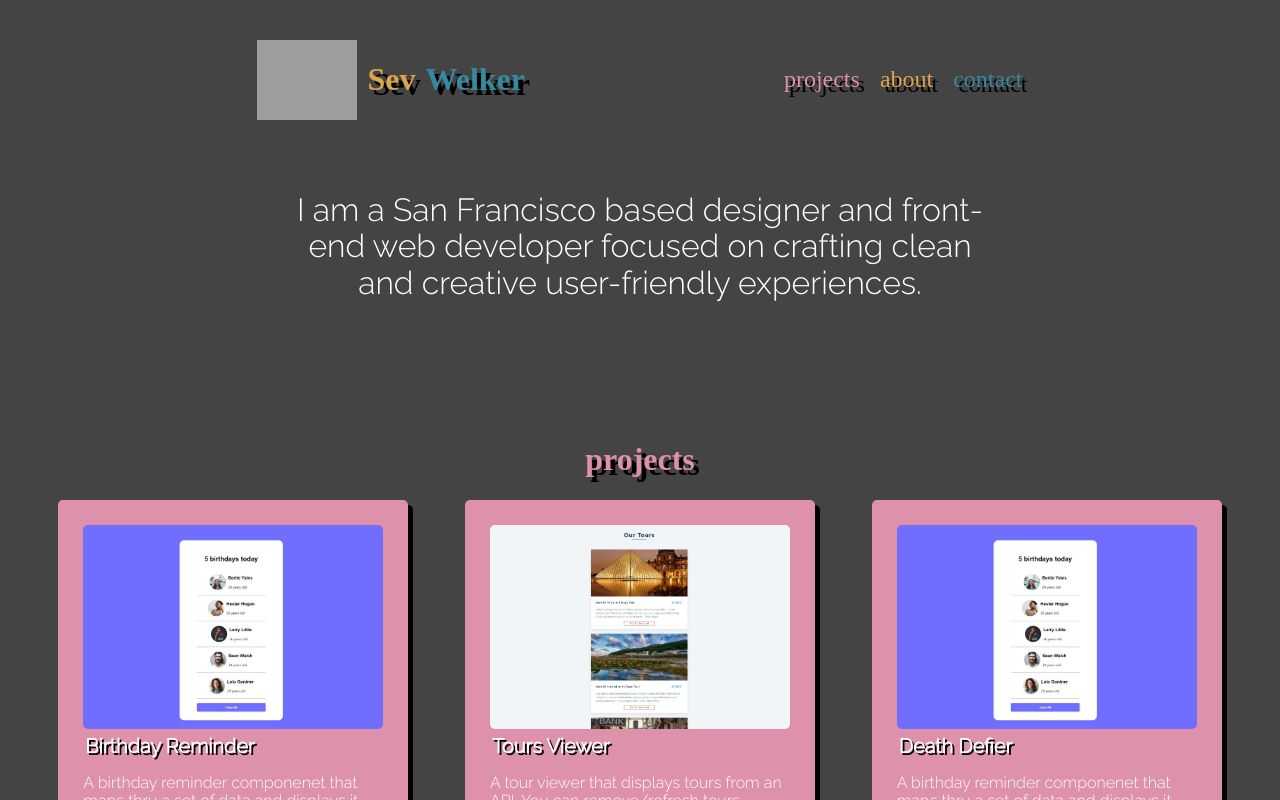
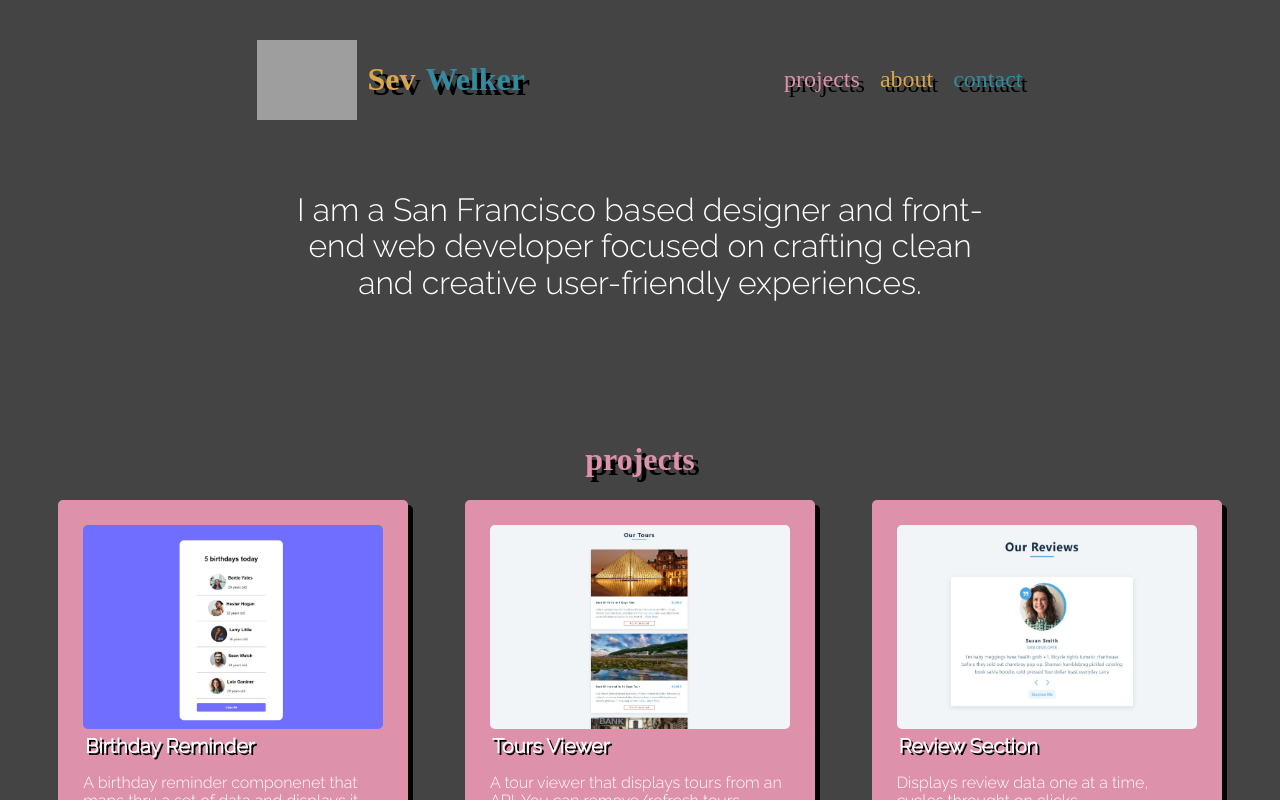
Before and after one commit to sevrinn/portfolio-2022, a React (Create React App) app: page / in a window 1280 px wide. Shown: the top 800 px of the page. Built offline with nearby package versions, Linux system fonts and the light colour scheme; grey boxes are pictures that could not be loaded; a web font is replaced by a local one.

Commit message:
added review project data

```diff
--- a/src/projectData.js
+++ b/src/projectData.js
@@ -17,20 +17,20 @@ const projects = [
 	},
 	{
 		id: 3,
-		url: '/birthday-reminder',
-		github: 'https://github.com/sevrinn/birthday-reminder',
-		title: 'Death Defier',
-		img: require('./images/project-img/birthday-reminder.JPG'),
-		desc: 'A birthday reminder componenet that maps thru a set of data and displays it',
+		url: 'https://sevrinn-reviews-demo.netlify.app/',
+		github: 'https://github.com/sevrinn/reviews-demo',
+		title: 'Review Section',
+		img: require('./images/project-img/review-demo.JPG'),
+		desc: 'Displays review data one at a time, cycles throught on clicks.',
 	},
-	{
-		id: 4,
-		url: '/birthday-reminder',
-		github: 'https://github.com/sevrinn/birthday-reminder',
-		title: 'Birthday Reminder',
-		img: require('./images/project-img/birthday-reminder.JPG'),
-		desc: 'A birthday reminder componenet that maps thru a set of data and displays it',
-	},
+	// {
+	// 	id: 4,
+	// 	url: '/birthday-reminder',
+	// 	github: 'https://github.com/sevrinn/birthday-reminder',
+	// 	title: 'Birthday Reminder',
+	// 	img: require('./images/project-img/birthday-reminder.JPG'),
+	// 	desc: 'A birthday reminder componenet that maps thru a set of data and displays it',
+	// },
 	// {
 	// 	id: 5,
 	// 	url: '/birthday-reminder',
```
Also changed, not shown: src/images/project-img/review-demo.JPG (added).
